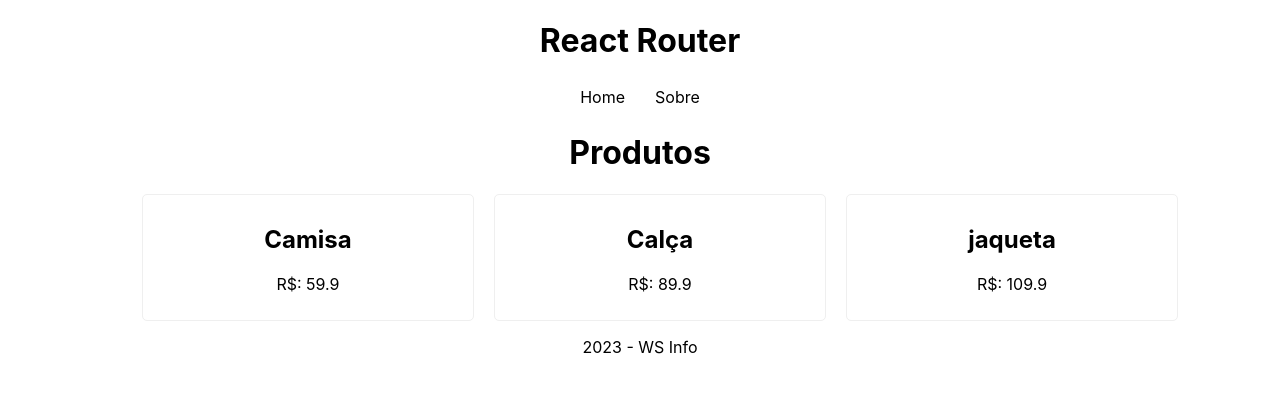
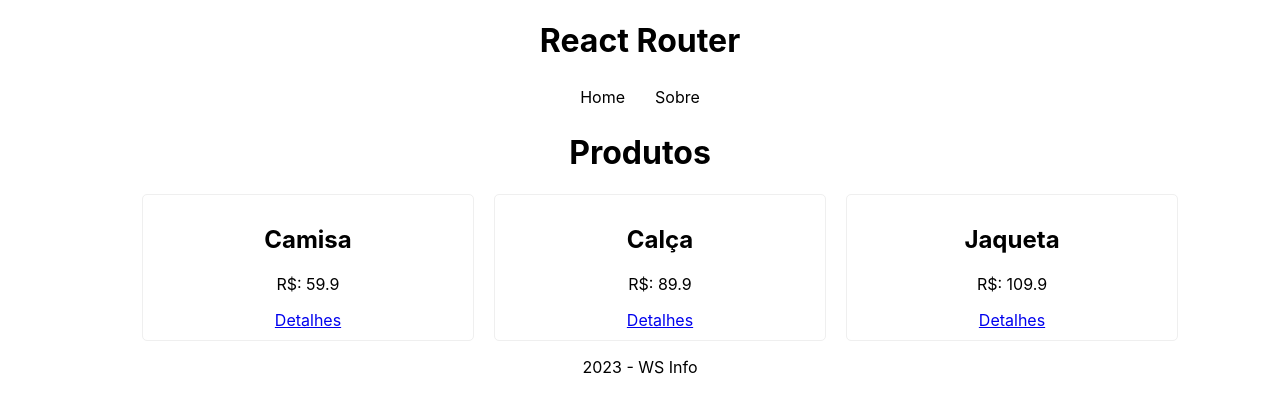
Before and after one commit to DineiSG/Aprendendo-React, a React (Create React App) app in the folder 8-REACT_ROUTER/routers/: page / in a window 1280 px wide. Shown: the top 412 px of the page. Built offline with nearby package versions, Linux system fonts and the light colour scheme; data requests are answered from the project's data file.

Commit message:
Rotas dinamicas

```diff
--- a/8-REACT_ROUTER/routers/data/db.json
+++ b/8-REACT_ROUTER/routers/data/db.json
@@ -12,7 +12,7 @@
     },
     {
       "id": 3,
-      "name": "jaqueta",
+      "name": "Jaqueta",
       "price": 109.9
     }
   ]
--- a/8-REACT_ROUTER/routers/src/App.js
+++ b/8-REACT_ROUTER/routers/src/App.js
@@ -6,6 +6,9 @@ import {BrowserRouter, Routes, Route} from 'react-router-dom'
 //Importando as paginas
 import Home from './pages/Home'
 import About from './pages/About'
+
+//4 - Rota dinamica
+import Product from './pages/Product';
 
 //Importando o navbar
 import Navbar from './components/Navbar';
@@ -23,7 +26,10 @@ function App() {
       <Navbar/>
         <Routes>
           <Route path='/' element={<Home/>}/>
-          <Route path='/About' element={<About/>}/>
+          <Route path='/about' element={<About/>}/>
+
+          {/*4 - Rota dinamica */}
+          <Route path='/products/:id' element={<Product/>}/>
         </Routes>
       </BrowserRouter>
       {/*-----------Daqui pra baixo tudo será exibido em todas as páginas------------- */}
--- a/8-REACT_ROUTER/routers/src/pages/Home.css
+++ b/8-REACT_ROUTER/routers/src/pages/Home.css
@@ -2,6 +2,9 @@
     display: flex;
     justify-content: center;
     flex-wrap: wrap;
+}
+li:hover{
+    background-color: aqua;
 }
 .products li{
     border: 1px solid #efefef;
--- a/8-REACT_ROUTER/routers/src/pages/Home.js
+++ b/8-REACT_ROUTER/routers/src/pages/Home.js
@@ -8,17 +8,29 @@ import './Home.css'
 const Home = () => {
     //3 - Carregamento de dados
 
+    //Chamando a url
     const url = "http://localhost:3000/products"
+
+    //Chamando as depdencias exportadas pelo hook
     const{data: items, loading, error}=useFetch(url)
+
   return (
     <div>
       <h1>Produtos</h1>
+      {/*Tratando o carregamento da página */}
+      {loading && <p>Carregando dados...</p>}
+      {/*Exibindo mensagem de erro para caso nao seja possivel carregar os dados*/}
       {error && <p>{error}</p>}
       <ul className='products'>
+        {/*Listando os itens do BD*/}
         {items && items.map((item)=>(
         <li key={item.id}>
             <h2>{item.name}</h2>
             <p>R$: {item.price}</p>
+
+            {/*4 - Rota dinamica */}
+            {/*Link que ira levar a detalhes do produto */}
+            <Link to={`/products/${item.id}`}>Detalhes</Link>
 
         </li>))}
       </ul>
--- /dev/null
+++ b/8-REACT_ROUTER/routers/src/pages/Product.js
@@ -0,0 +1,18 @@
+
+//importando o useParams
+import { useParams } from "react-router-dom"
+
+const Product = () => {
+
+    //4 - Rota dinamica
+    //Pegando o dado informado na tag Link da pagina Home
+    const{id} = useParams()
+
+  return (
+    <>
+      <p>ID do produto: {id}</p>
+    </>
+  )
+}
+
+export default Product
```
Also changed, not shown: 1 other file (tests, documents, lock files or other folders).
